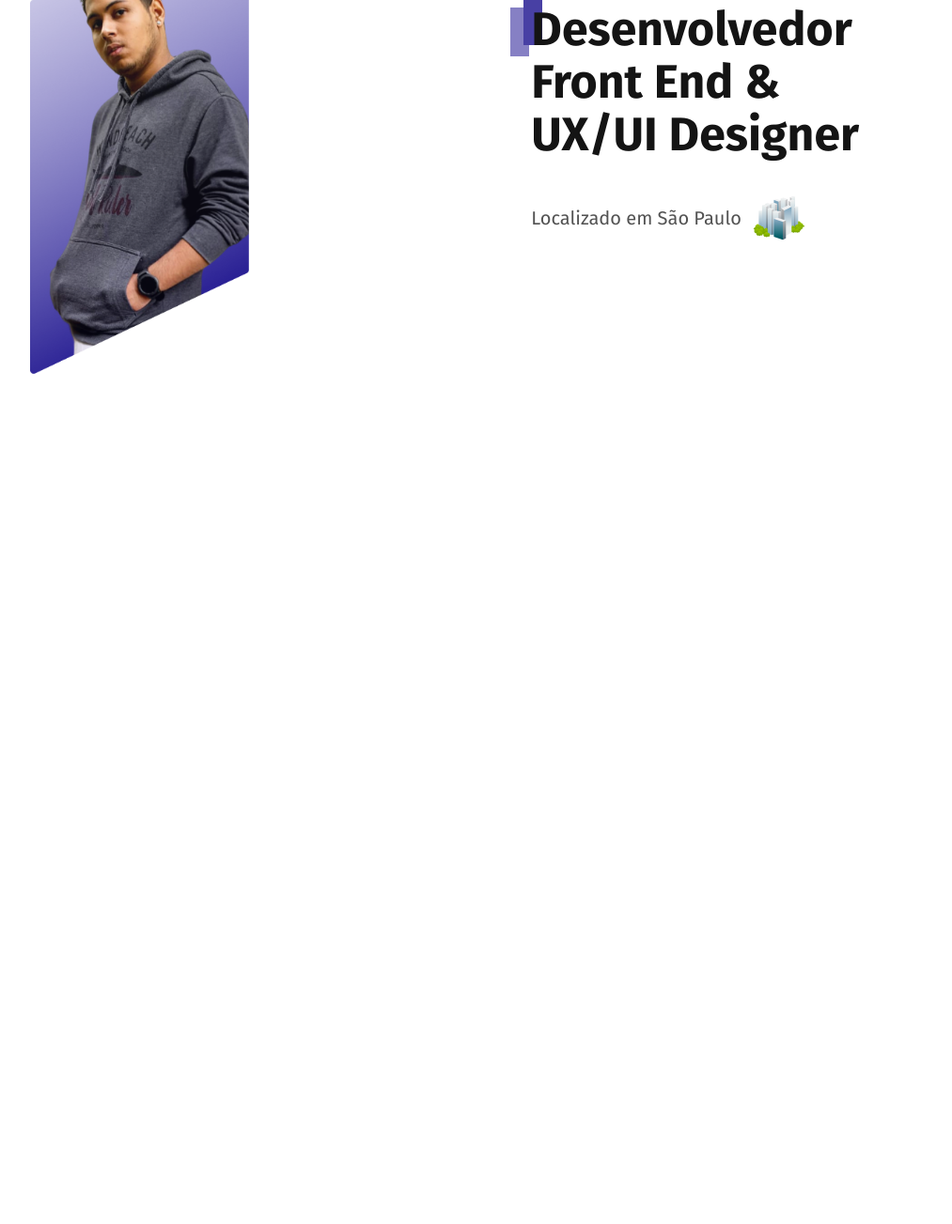
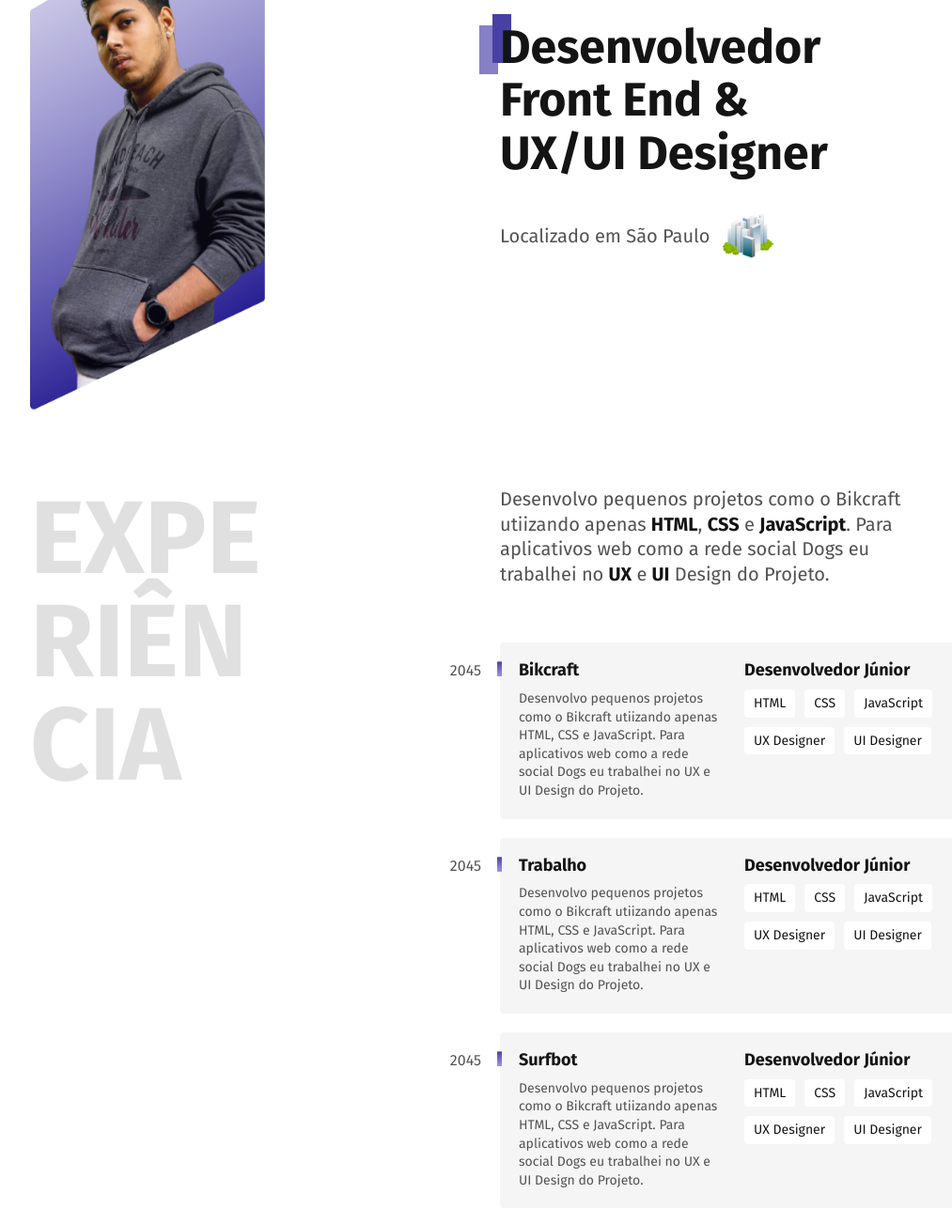
Before and after one commit to jnalst/portifolio, a plain HTML site: page index.html in a window 1280 px wide. Shown: the part 303-1606 px from the top of the page at 94% size, without its empty margins (108-1121 px from the left). Before the commit the page ends 800 px from the top, so only its background shows below. Drawn offline with Linux system fonts and the light colour scheme.

Commit message:
Add files via upload

```diff
--- /dev/null
+++ b/css/experiencia.css
@@ -0,0 +1,110 @@
+.experiencia {
+  max-width: 1400px;
+  padding: 4rem 14rem;
+  margin: 0 auto;
+  display: grid;
+  grid-template-columns: 1fr 2fr;
+  gap: 25rem;
+}
+
+.experiencia .subtitulo {
+  color: #e0e0e0;
+}
+
+.experiencia-texto {
+  font-size: 2rem;
+  line-height: 1.33;
+  margin-bottom: 6rem;
+  max-width: 40ch;
+  color: #525252;
+}
+.experiencia-texto strong {
+  color: #141414;
+}
+
+.empresas {
+  display: grid;
+  grid-template-columns: 1fr 1fr;
+  padding: 2rem;
+  background: #f5f5f5;
+  margin-bottom: 2rem;
+  border-radius: 0.4rem;
+  position: relative;
+  gap: 1rem 2rem;
+}
+
+.empresa-ano {
+  position: absolute;
+  left: -10rem;
+  top: 2rem;
+  color: #525252;
+  font-size: 1.6rem;
+  width: 8rem;
+  text-align: right;
+}
+
+.empresas::before {
+  content: "";
+  position: absolute;
+  background-image: url(/img/detalhe2.svg);
+  display: block;
+  width: 0.5rem;
+  height: 1.6rem;
+  left: -0.3rem;
+  top: 2rem;
+}
+
+.empresa-titulo {
+  font-size: 1.8rem;
+  line-height: 1.1;
+  font-weight: bold;
+}
+
+.empresa-texto {
+  font-size: 1.4rem;
+  color: #525252;
+  line-height: 1.4;
+}
+
+.empresa-habilidades {
+  display: flex;
+  flex-wrap: wrap;
+  gap: 1rem;
+  align-content: start;
+}
+
+.empresa-habilidades li {
+  font-size: 1.4rem;
+  line-height: 1.4;
+  border-radius: 0.4rem;
+  background: #ffff;
+  padding: 0.5rem 1rem;
+}
+
+@media screen and (max-width: 950px) {
+  .experiencia {
+    grid-template-columns: 1fr;
+    gap: 5rem;
+  }
+
+  .experiencia .subtitulo {
+    color: #141414;
+  }
+
+  .experiencia-texto {
+    font-size: 1.6rem;
+  }
+
+  .empresa-ano {
+    position: initial;
+    order: 1;
+    width: initial;
+    text-align: left;
+  }
+}
+
+@media screen and (max-width: 650px) {
+  .empresas {
+    grid-template-columns: 1fr;
+  }
+}
--- a/css/global.css
+++ b/css/global.css
@@ -1,4 +1,8 @@
 @import url("https://fonts.googleapis.com/css2?family=Fira+Sans:wght@400;700&display=swap");
+
+html{
+  scroll-behavior: smooth;
+}
 
 :root {
   font-size: 62.5%;
@@ -28,3 +32,30 @@ img {
   max-width: 100%;
   display: block;
 }
+
+.subtitulo {
+  font-size: 11rem;
+  line-height: 1;
+  text-transform: uppercase;
+  word-break: break-all;
+  max-width: 4ch;
+}
+
+
+@media screen and (max-width: 950px){
+
+  .subtitulo {
+  font-size: 3.5rem;
+  text-transform: capitalize;
+  max-width: initial;
+  }
+}
+
+@media screen and (max-width: 476px){
+
+  .introducao{
+
+    padding: 0rem;
+  }
+
+}
--- a/css/header.css
+++ b/css/header.css
@@ -3,6 +3,7 @@
 .header {
   max-width: 1400px;
   padding: 4rem 14rem;
+  margin: 0 auto;
   display: flex;
   justify-content: space-between;
   align-items: center;
--- a/css/introducao.css
+++ b/css/introducao.css
@@ -6,7 +6,7 @@
   margin: 0 auto;
   display: grid;
   grid-template-columns: 1fr 2fr;
-  gap: 30rem;
+  gap: 25rem;
   align-items: center;
 }
 
@@ -73,18 +73,23 @@
 }
 
 @media screen and (max-width: 650px) {
-
   .introducao {
     grid-template-columns: 1fr;
     gap: 15rem;
   }
 
   .introducao h1 {
-  text-align: center;
+
+    text-align: center;
   }
 
   .introducao h1::before {
-  width: 40px;
+  display: none;
+  }
+
+  .introducao p{
+    display: block;
+    text-align: center;
   }
 
   .introducao img {
--- a/css/style.css
+++ b/css/style.css
@@ -1,4 +1,5 @@
 @import "./global.css";
 @import "./header.css";
 @import "./introducao.css";
+@import "./experiencia.css";
 @import url("https://fonts.googleapis.com/css2?family=Fira+Sans:wght@400;700&display=swap");
--- a/index.html
+++ b/index.html
@@ -28,12 +28,58 @@
       <h1>Desenvolvedor <br>
         Front End &<br>
         UX/UI Designer</h1>
-        <p>Localizado em São Paulo <span><img src="./img/city.png" alt="cidade"></span></p>
+      <p>Localizado em São Paulo <span><img src="./img/city.png" alt="cidade"></span></p>
     </div>
+  </main>
+  <section class="experiencia" id="experiencia" aria-label="Experiência">
+    <h2 class="subtitulo">Experiência</h2>
+    <div>
+      <p class="experiencia-texto">Desenvolvo pequenos projetos como o Bikcraft utiizando apenas <strong>HTML</strong>, <strong>CSS</strong> e <strong> JavaScript</strong>. Para aplicativos web como a rede social Dogs eu trabalhei no <strong>UX</strong> e <strong>UI</strong> Design do Projeto.</p>
 
+      <div class="empresas">
+        <span class="empresa-ano"> 2045</span>
+        <h3 class="empresa-titulo"> Bikcraft</h3>
+        <span class="empresa-titulo">Desenvolvedor Júnior</span>
+        <p class="empresa-texto">Desenvolvo pequenos projetos como o Bikcraft utiizando apenas HTML, CSS e JavaScript. Para aplicativos web como a rede social Dogs eu trabalhei no UX e UI Design do Projeto.</p>
+        <ul class="empresa-habilidades">
+          <li>HTML</li>
+          <li>CSS</li>
+          <li>JavaScript</li>
+          <li>UX Designer</li>
+          <li>UI Designer</li>
+        </ul>
+      </div>
 
-  </main>
+      <div class="empresas">
+        <span class="empresa-ano"> 2045</span>
+        <h3 class="empresa-titulo"> Trabalho</h3>
+        <span class="empresa-titulo">Desenvolvedor Júnior</span>
+        <p class="empresa-texto">Desenvolvo pequenos projetos como o Bikcraft utiizando apenas HTML, CSS e JavaScript. Para aplicativos web como a rede social Dogs eu trabalhei no UX e UI Design do Projeto.</p>
+        <ul class="empresa-habilidades">
+          <li>HTML</li>
+          <li>CSS</li>
+          <li>JavaScript</li>
+          <li>UX Designer</li>
+          <li>UI Designer</li>
+        </ul>
+      </div>
 
+      <div class="empresas">
+        <span class="empresa-ano"> 2045</span>
+        <h3 class="empresa-titulo"> Surfbot</h3>
+        <span class="empresa-titulo">Desenvolvedor Júnior</span>
+        <p class="empresa-texto">Desenvolvo pequenos projetos como o Bikcraft utiizando apenas HTML, CSS e JavaScript. Para aplicativos web como a rede social Dogs eu trabalhei no UX e UI Design do Projeto.</p>
+        <ul class="empresa-habilidades">
+          <li>HTML</li>
+          <li>CSS</li>
+          <li>JavaScript</li>
+          <li>UX Designer</li>
+          <li>UI Designer</li>
+        </ul>
+      </div>
+
+    </div>
+  </section>
 </body>
 
 </html>
```
